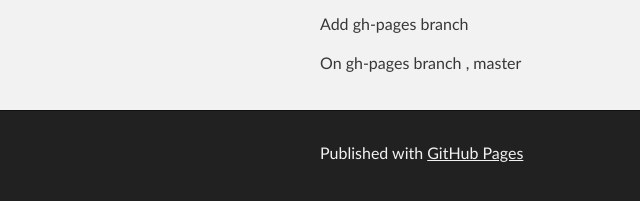
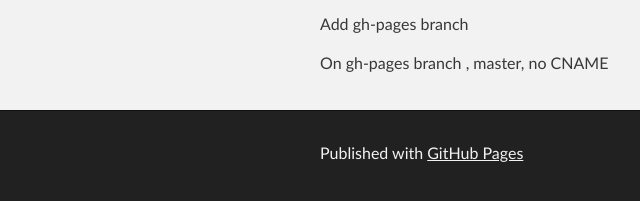
Before and after one commit to taspts/taspts.github.io, a plain HTML site: page index.html in a window 1280 px wide. Shown: the part 351-552 px from the top of the page, 0-640 px from the left. Drawn offline with Linux system fonts and the light colour scheme.

Commit message:
*** empty log message ***

```diff
--- a/index.html
+++ b/index.html
@@ -34,7 +34,8 @@
 
 <p>Add gh-pages branch</p>
 
-<p>On gh-pages branch , master</p>
+<p>On gh-pages branch , master, no CNAME
+</p>
       </section>
     </div>
 
```
